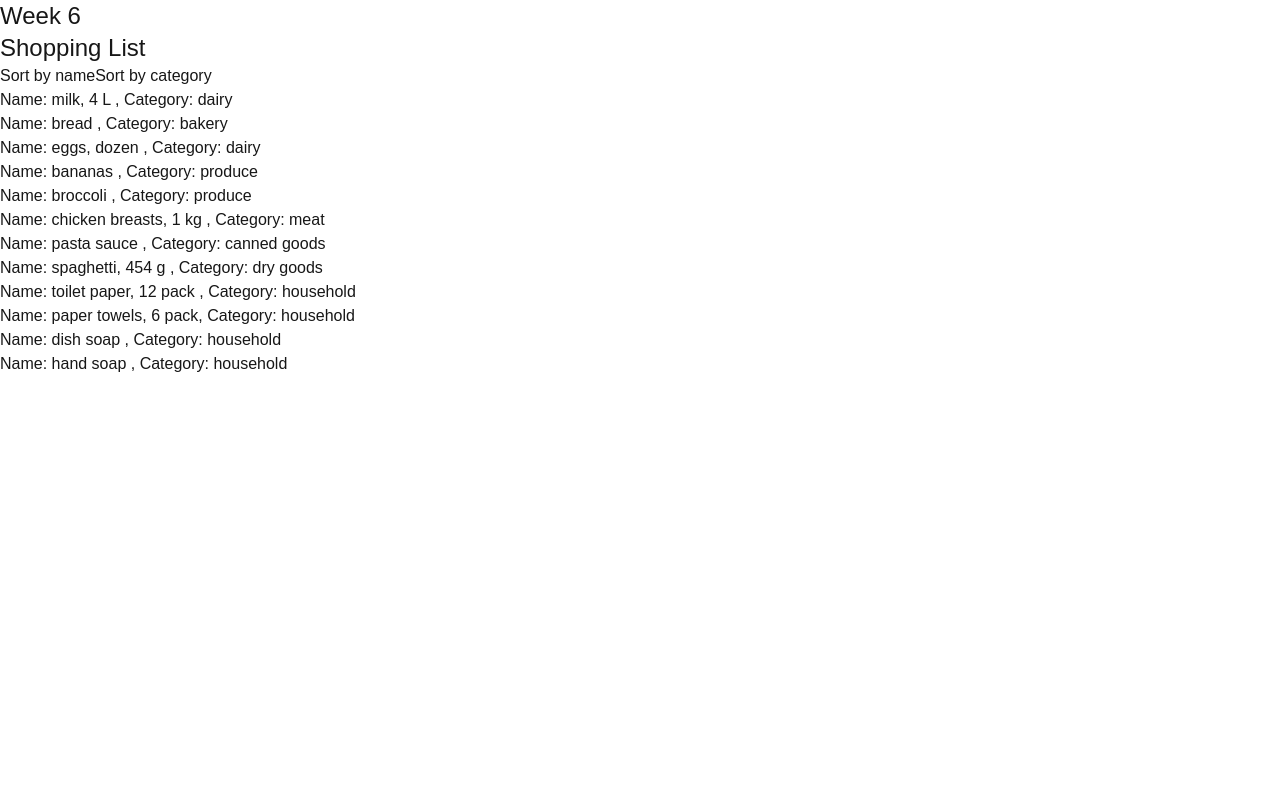
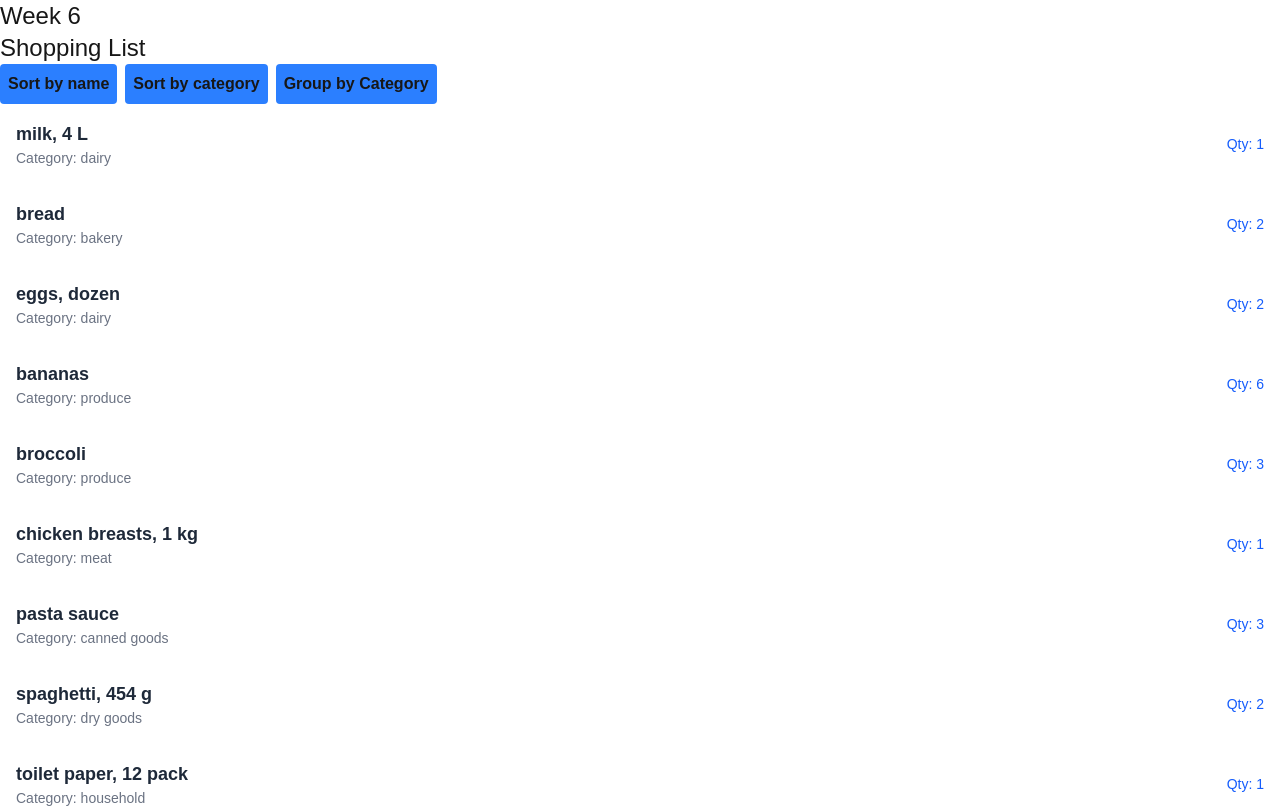
Before and after one commit to Maxwell9-9/cprg306-assignments, a Next.js app: page /week-6 in a window 1280 px wide. Shown: the top 808 px of the page. Built offline with nearby package versions, Linux system fonts and the light colour scheme.

Commit message:
random stuff

```diff
--- a/app/week-6/item-list.js
+++ b/app/week-6/item-list.js
@@ -36,12 +36,21 @@ export default function ItemList() {
 
 
     return (
-        <div>
-            <button onClick={() => { setSortBy("name"); sortItems(); }}>Sort by name</button>
-            <button onClick={() => { setSortBy("category"); sortItems(); }}>Sort by category</button>
+        <div className="justify-center gap-2 mb-2">
+            <button className="p-2 mr-2 rounded font-bold bg-blue-500" onClick={() => { setSortBy("name"); sortItems(); }}>Sort by name</button>
+            <button className="p-2 mr-2 rounded font-bold bg-blue-500" onClick={() => { setSortBy("category"); sortItems(); }}>Sort by category</button>
+            <button className="p-2 mr-2 rounded font-bold bg-blue-500" onClick={() => { setSortBy("category"); sortItems(); }}>Group by Category</button>
             <ul>
                 {data.map((item, index) => (
-                    <li key={index}>Name: {item.name}, Category: {item.category}</li>
+                    <li className="flex justify-between items-center p-4 hover:bg-gray-50" key={index}>
+                    <div>
+                        <p className="text-lg font-semibold text-gray-800">{item.name}</p>
+                        <p className="text-sm text-gray-500">Category: {item.category}</p>
+                    </div>
+                    <span className="text-sm font-medium text-blue-600">
+                        Qty: {item.quantity}
+                    </span>
+                    </li>
                 ))}
             </ul>
         </div>
--- a/app/week-6/item.js
+++ b/app/week-6/item.js
@@ -2,8 +2,8 @@ export default function Item({ item }) {
   return (
     <li className="flex justify-between items-center p-4 hover:bg-gray-50">
       <div>
-        <p className="text-lg font-semibold text-gray-800">{item.name}</p>
-        <p className="text-sm text-gray-500">Category: {item.category}</p>
+        <p className="text-lg font-semibold text-blue-800">{item.name}</p>
+        <p className="text-sm text-blue-500">Category: {item.category}</p>
       </div>
       <span className="text-sm font-medium text-blue-600">
         Qty: {item.quantity}
```
